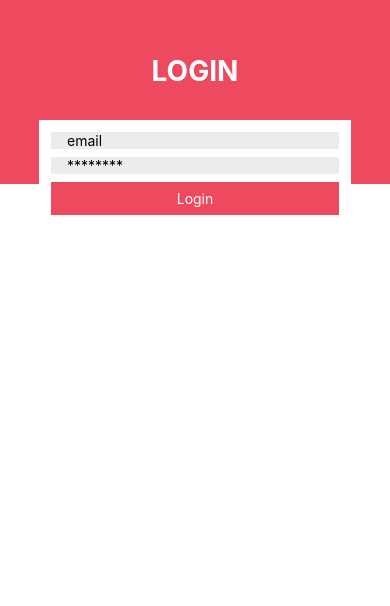
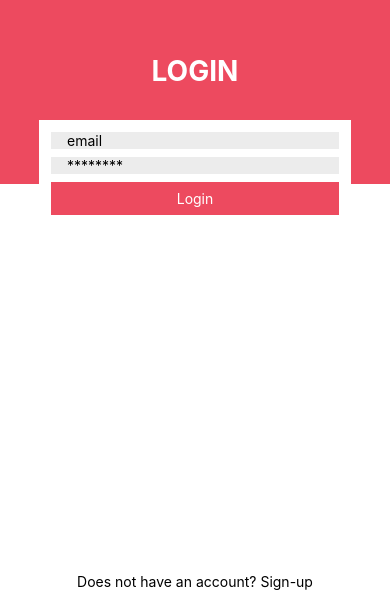
Before and after one commit to PedroChaparro/loomies-mobile, a React Native app: screen /Login in a window 390 px wide. Shown: the part 238-844 px from the top of the page. Built offline with nearby package versions, Linux system fonts and the light colour scheme.

Commit message:
:sparkles: feat(login): Add signup redirection "link"
Text to redirect to the signup page from the login one

```diff
--- a/src/pages/Login.tsx
+++ b/src/pages/Login.tsx
@@ -1,10 +1,20 @@
 import React from 'react';
-import { StyleSheet, Text, TextInput, View } from 'react-native';
+import { Pressable, StyleSheet, Text, TextInput, View } from 'react-native';
 import { useFormik } from 'formik';
 import * as Yup from 'yup';
 import { CustomButton } from '../components/CustomButton';
+import { NavigationProp } from '@react-navigation/core';
 
-export const Login = () => {
+interface LoginProps {
+  // eslint-disable-next-line @typescript-eslint/no-explicit-any
+  navigation: NavigationProp<any, any>;
+}
+
+export const Login = ({ navigation }: LoginProps) => {
+  const redirectToSignup = () => {
+    navigation.navigate('Signup');
+  };
+
   const formik = useFormik({
     initialValues: {
       email: '',
@@ -58,6 +68,11 @@ export const Login = () => {
             callback={formik.handleSubmit}
           />
         </View>
+        <View style={Styles.redirect}>
+          <Pressable onPress={redirectToSignup}>
+            <Text>Does not have an account? Sign-up</Text>
+          </Pressable>
+        </View>
       </View>
     </View>
   );
@@ -101,5 +116,11 @@ const Styles = StyleSheet.create({
     color: '#ED4A5F',
     fontSize: 12,
     fontWeight: 'bold'
+  },
+  redirect: {
+    flex: 1,
+    padding: 16,
+    alignSelf: 'center',
+    justifyContent: 'flex-end'
   }
 });
```
